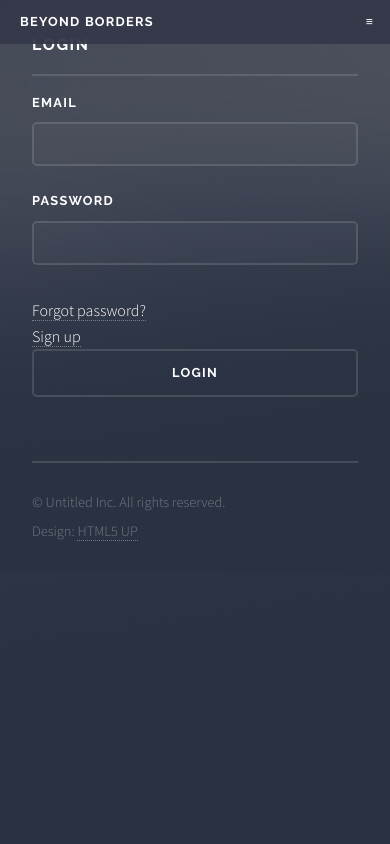
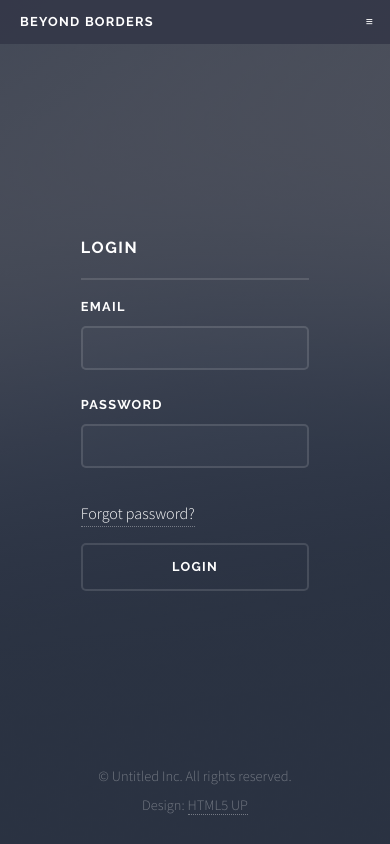
Before and after one commit to Virloxx/travel-blog-cms, a Next.js app: page /login in a window 390 px wide. Built offline with nearby package versions, Linux system fonts and the light colour scheme.

Commit message:
fix login and signup page styling
add separate styling for login and signup pages

```diff
--- a/src/app/article/page.tsx
+++ b/src/app/article/page.tsx
@@ -6,6 +6,8 @@ import { Swiper, SwiperSlide } from 'swiper/react'
 import { Navigation, Pagination } from 'swiper/modules'
 
 import { images } from '../../../lib/images'
+import Footer from '../../components/footer/footer'
+import Editor from '../../components/editor/editor'
 
 import 'swiper/css'
 import 'swiper/css/navigation'
@@ -33,6 +35,7 @@ function page() {
             </SwiperSlide>
           ))}
         </Swiper>
+        <Footer></Footer>
     </div>
   )
 }
--- a/src/app/login/page.tsx
+++ b/src/app/login/page.tsx
@@ -2,7 +2,7 @@ import React from 'react'
 
 function page() {
   return (
-    <section id="footer">
+    <section id="form">
     <div className="inner">
       <h2 className="major">Login</h2>
       <form method="post" action="#">
@@ -17,8 +17,6 @@ function page() {
           </div>
         </div>
         <a href="#">Forgot password?</a>
-        <br></br>
-        <a href="/signup">Sign up</a>
         <ul className="actions">
           <li><input type="submit" value="Login" /></li>
         </ul>
--- a/src/app/signup/page.tsx
+++ b/src/app/signup/page.tsx
@@ -2,14 +2,14 @@ import React from 'react'
 
 function page() {
   return (
-    <section id="footer">
+    <section id="form">
     <div className="inner">
       <h2 className="major">Sign up</h2>
       <form method="post" action="#">
         <div className="fields">
           <div className="field">
-            <label htmlFor="nickname">Nickname</label>
-            <input type="text" name="nickname" id="nickname" />
+            <label htmlFor="name">Name</label>
+            <input type="text" name="name" id="name" />
           </div>
           <div className="field">
             <label htmlFor="email">Email</label>
--- a/src/ui/main.css
+++ b/src/ui/main.css
@@ -4139,3 +4139,126 @@ input, select, textarea {
 		}
 
 	}
+
+/* Form */
+
+#form {
+    display: flex;
+    flex-direction: column;
+    justify-content: center;
+    align-items: center;
+    height: 100vh;
+    background-color: #2e3141;
+    background-image: linear-gradient(to top, rgba(46, 49, 65, 0.8), rgba(46, 49, 65, 0.8)), url("../../public/images/bg.jpg");
+    background-size: cover;
+    background-position: center;
+    margin: 0;
+    padding: 0;
+}
+
+	#form .inner {
+		width: 28%;
+		padding: 5em 0 3em 0;
+		display: flex;
+		flex-direction: column;
+		align-items: center;
+		justify-content: center;
+	}
+
+	#form .inner > * {
+		width: 100%;
+	}
+
+		#form .inner form a {
+			display: block;
+			margin: 1em 0;
+			width: fit-content;
+		}
+
+		#form .inner form {
+			width: 100%;
+			max-width: 24em;
+			margin: 0;
+		}
+
+		#form .inner .copyright {
+			text-align: center;
+			list-style: none;
+			margin-top: auto;
+			padding: 2em 0 0 0;
+			width: 100%;
+			position: absolute;
+			bottom: 0;
+		}
+
+		#form .inner .copyright li {
+			border-left: solid 2px rgba(255, 255, 255, 0.125);
+			color: rgba(255, 255, 255, 0.35);
+			display: inline-block;
+			font-size: 0.9em;
+			line-height: 1;
+			margin-left: 1em;
+			padding: 0;
+			padding-left: 1em;
+		}
+
+		#form .inner .copyright li:first-child {
+			border-left: 0;
+			margin-left: 0;
+			padding-left: 0;
+		}
+
+		#form .inner .copyright li a {
+			color: inherit;
+		}
+
+	@media screen and (max-width: 1280px) {
+		#form .inner {
+			padding: 3em 0 1em 0;
+		}
+	}
+
+	@media screen and (max-width: 980px) {
+		#form .inner {
+			padding: 3em 3em 1em 3em;
+			width: 75%;
+		}
+
+		#form .inner form {
+			width: 100%;
+			margin: 0 0 4em 0;
+		}
+
+		#form .inner .copyright {
+			margin: 4em 0 2em 0;
+		}
+	}
+
+	@media screen and (max-width: 736px) {
+		#form .inner {
+			padding: 2em 2em 0.1em 2em;
+		}
+
+		#form .inner form {
+			margin: 0 0 3em 0;
+		}
+	}
+
+	@media screen and (max-width: 480px) {
+		#form .inner .copyright li {
+			border-left: 0;
+			display: block;
+			margin: 1em 0 0 0;
+			padding-left: 0;
+		}
+
+		#form .inner .copyright li:first-child {
+			margin-top: 0;
+		}
+	}
+
+	@media screen and (max-width: 360px) {
+		#form .inner {
+			padding: 2em 1.5em 0.1em 1.5em;
+		}
+	}
```
